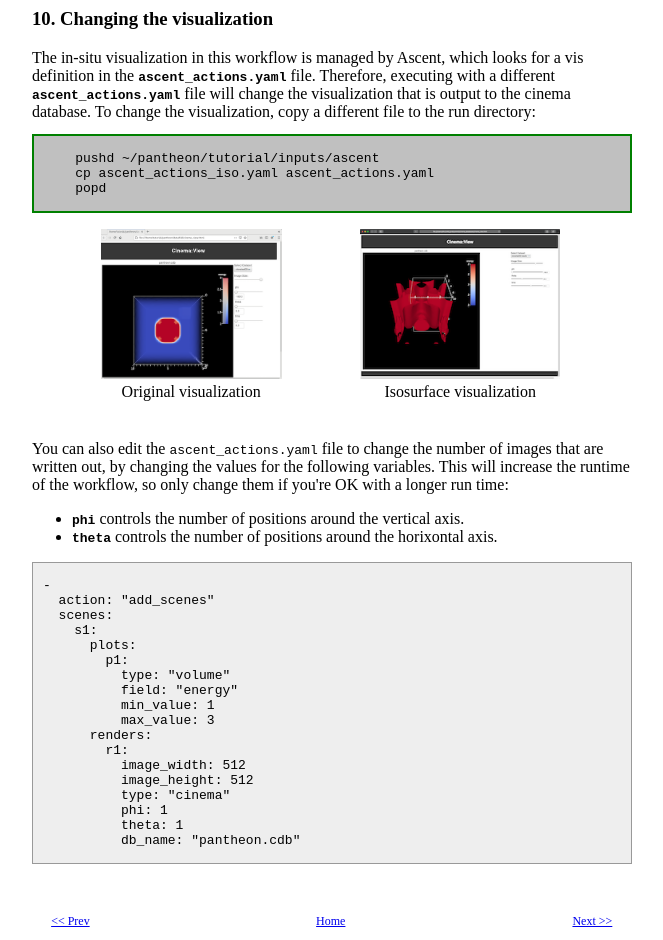
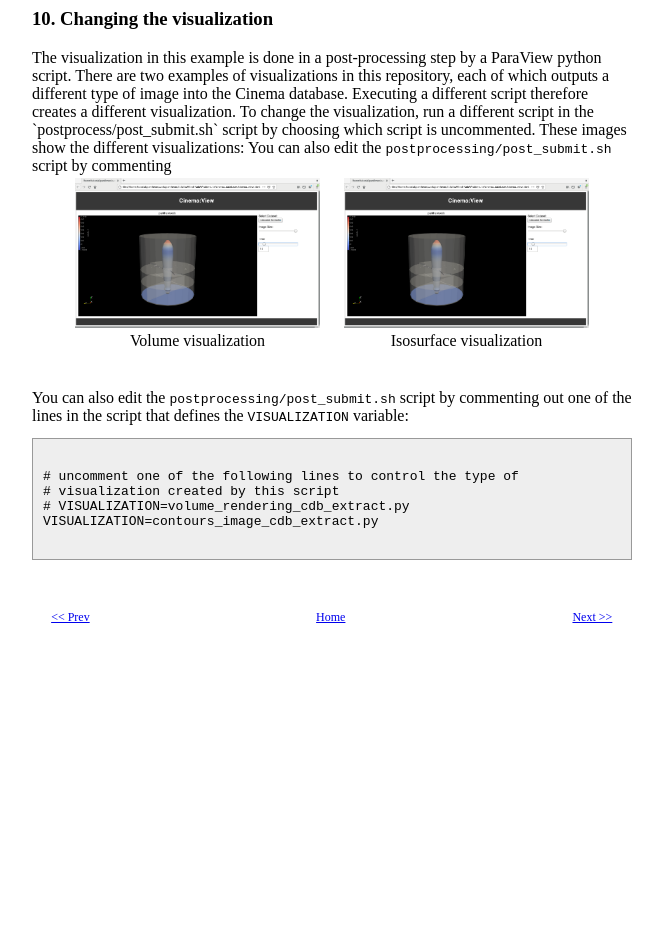
Before and after one commit to cinemascienceworkflows/2021-06_E4S-Tutorial, a plain HTML site: page doc/tutorial/007.html in a window 1280 px wide. Shown: the whole page, without its empty margins (308-971 px from the left). After the commit the page ends 800 px from the top, so only its background shows below. Drawn offline with Linux system fonts and the light colour scheme.

Commit message:
adding exawind image

```diff
--- a/doc/tutorial/007.html
+++ b/doc/tutorial/007.html
@@ -7,30 +7,24 @@
 <div class="tutorial">
 <h3>10. Changing the visualization</h3>
 
-The in-situ visualization in this workflow is managed by Ascent, which
-looks for a vis definition in the <b><code>ascent_actions.yaml</code></b>
-file. Therefore, executing with a different
-<b><code>ascent_actions.yaml</code></b> file will
-change the visualization that is output to the cinema database.
+The visualization in this example is done in a post-processing step by
+a ParaView python script. There are two examples of visualizations in this repository,
+each of which outputs a different type of image into the Cinema database. Executing
+a different script therefore creates a different visualization.
 
-To change the visualization, copy a different file to the run directory:
+To change the visualization, run a different script in the `postprocess/post_submit.sh` script
+by choosing which script is uncommented. These images show the different visualizations:
 
-<pre>
-<code class="cutpaste">
-    pushd ~/pantheon/tutorial/inputs/ascent
-    cp ascent_actions_iso.yaml ascent_actions.yaml
-    popd
-</pre>
-</code>
+You can also edit the <code>postprocessing/post_submit.sh</code> script by commenting
 
 <center>
 <table width="90%">
     <tr>
-        <td style="text-align:center;"><img src="img/cinema.png" height="150px"></img></td>
-        <td style="text-align:center;"><img src="img/iso.png" height="150px"></img></td>
+        <td style="text-align:center;"><img src="img/exawind-volume.png" height="150px"></img></td>
+        <td style="text-align:center;"><img src="img/exawind-contour.png" height="150px"></img></td>
     </tr>
     <tr>
-        <td style="text-align:center;">Original visualization</td>
+        <td style="text-align:center;">Volume visualization</td>
         <td style="text-align:center;">Isosurface visualization</td>
     </tr>
 </table>
@@ -38,34 +32,17 @@ To change the visualization, copy a different file to the run directory:
 
 <br>&nbsp</br>
 
-You can also edit the <code>ascent_actions.yaml</code> file to
-change the number of images that are written out, by changing the values for the following variables. This will increase the runtime of the workflow, so only change them if you're OK with a longer run time:
-
-<ul>
-    <li><b><code>phi</code></b> controls the number of positions around the vertical axis.</li>
-    <li><b><code>theta</code></b> controls the number of positions around the horixontal axis.</li>
-</ul>
+You can also edit the <code>postprocessing/post_submit.sh</code> script by commenting
+out one of the lines in the script that defines the <code>VISUALIZATION</code> variable:
 
 <pre>
 <code>
--
-  action: "add_scenes"
-  scenes:
-    s1:
-      plots:
-        p1:
-          type: "volume"
-          field: "energy"
-          min_value: 1
-          max_value: 3
-      renders:
-        r1:
-          image_width: 512
-          image_height: 512
-          type: "cinema"
-          phi: 1
-          theta: 1
-          db_name: "pantheon.cdb"
+
+# uncomment one of the following lines to control the type of
+# visualization created by this script
+# VISUALIZATION=volume_rendering_cdb_extract.py
+VISUALIZATION=contours_image_cdb_extract.py
+
 </code>
 </pre>
 
```
Also changed, not shown: doc/tutorial/img/exawind-contour.png (added), doc/tutorial/img/exawind-volume.png (added), 1 other file.
